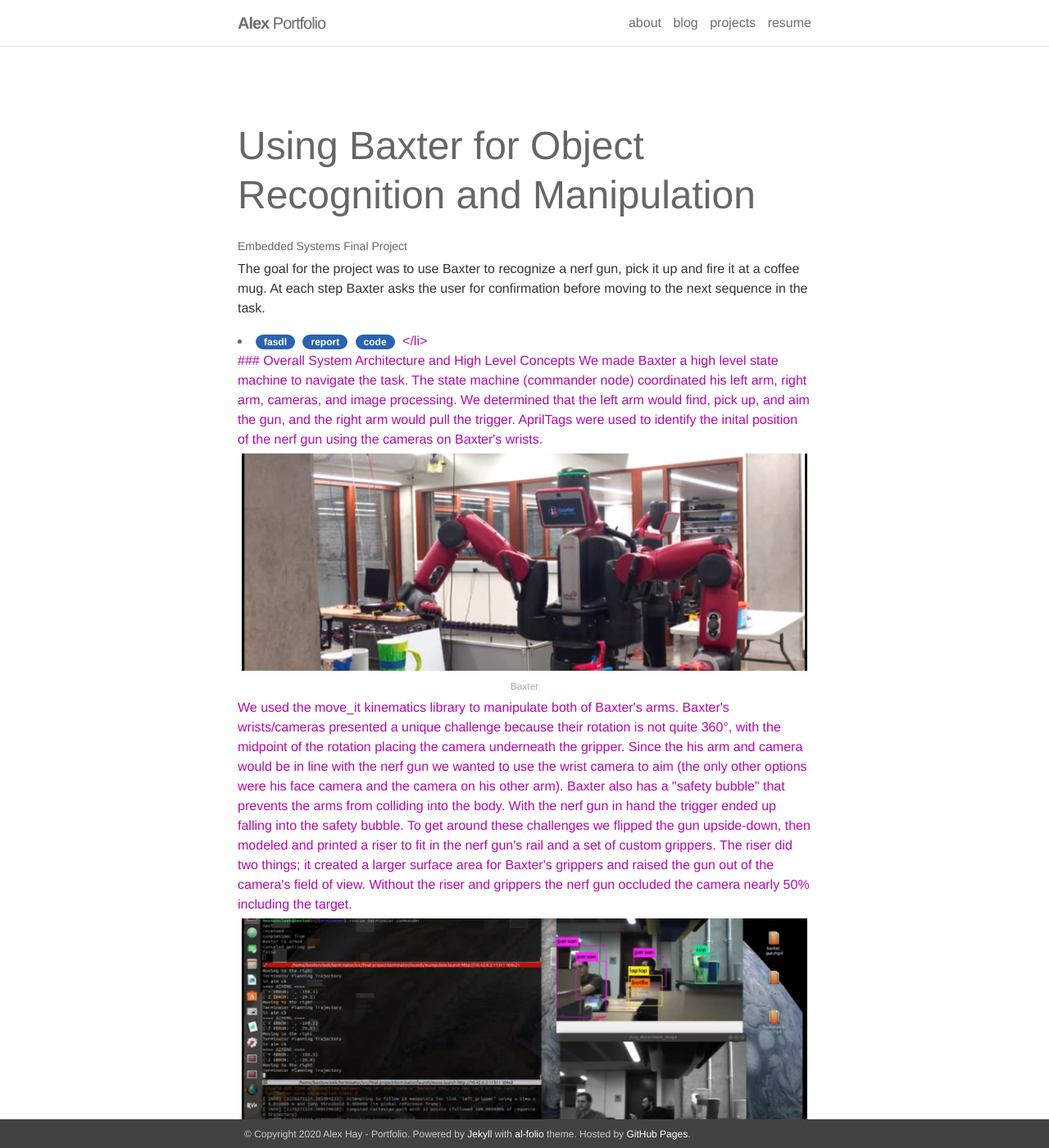
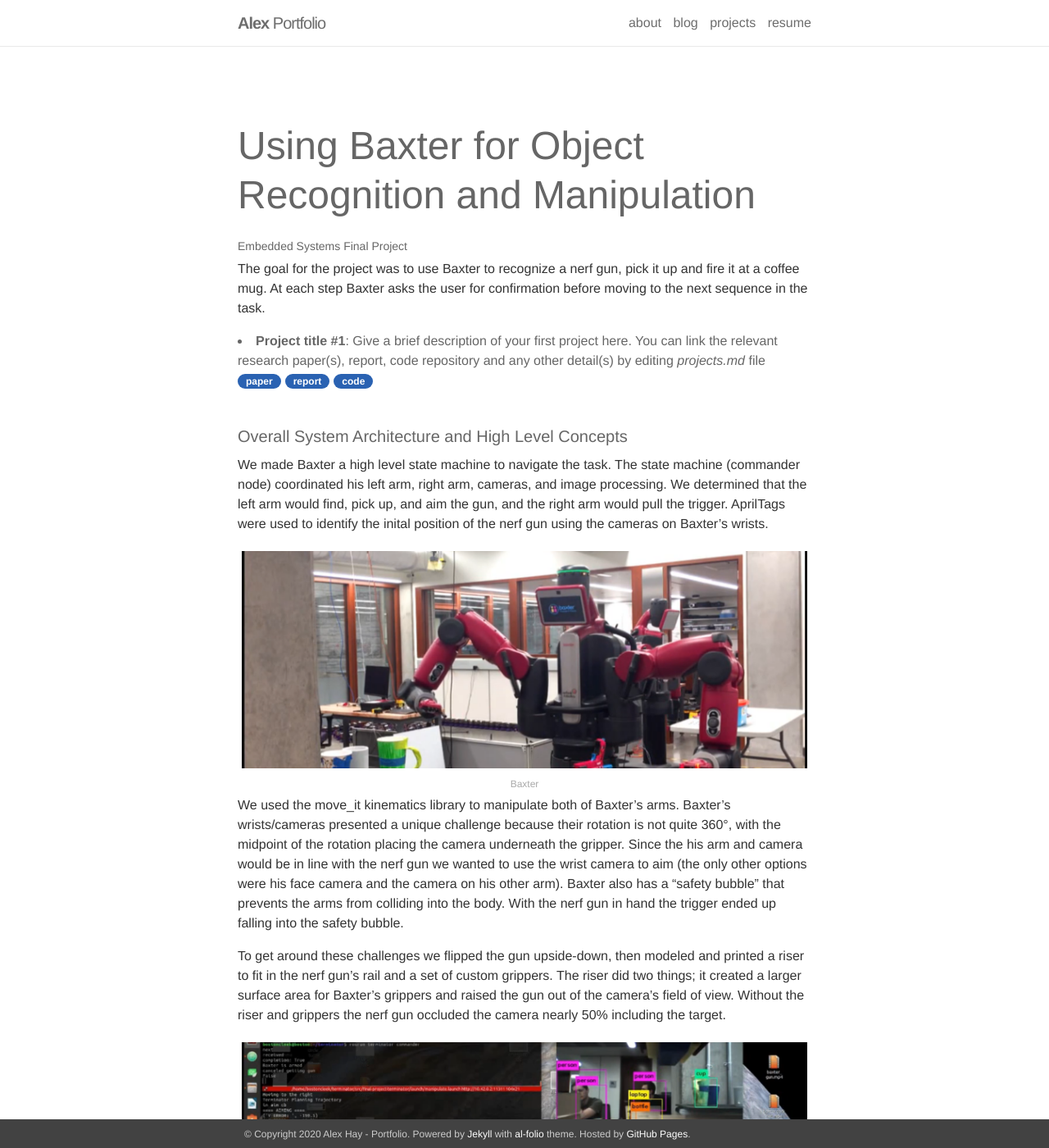
Before and after one commit to an-minyoung/an-minyoung.github.io, a Jekyll site: the page built from _projects/2_project.markdown, in a window 1280 px wide and 1400 px high. Shown: the whole window at 82% size. Built offline with Jekyll 4.4.1, drawn with Linux system fonts in a browser that asks for light colours; nearby versions of some CDN libraries; some of the changed text lies outside the part shown.

Commit message:
formatting

```diff
--- a/_projects/2_project.markdown
+++ b/_projects/2_project.markdown
@@ -7,12 +7,8 @@ img: /assets/img/terminator.gif
 
 The goal for the project was to use Baxter to recognize a nerf gun, pick it up and fire it at a coffee mug. At each step Baxter asks the user for confirmation before moving to the next sequence in the task.<br>
 <li>
-  <a href="">
-    <div class="color-button">fasdl</div>
-  <a href="project_1.pdf">
-    <div class="color-button">report</div>
-  <a href="">
-    <div class="color-button">code</div>
+	<b>Project title #1</b>: Give a brief description of your first project here. You can link the relevant research paper(s), report, code repository and any other detail(s) by editing <i>projects.md</i> file<br>
+	<a href=""><div class="color-button">paper</div></a><a href="project_1.pdf"><div class="color-button">report</div></a><a href=""><div class="color-button">code</div></a>
 </li><br>
 
 ### Overall System Architecture and High Level Concepts
```
